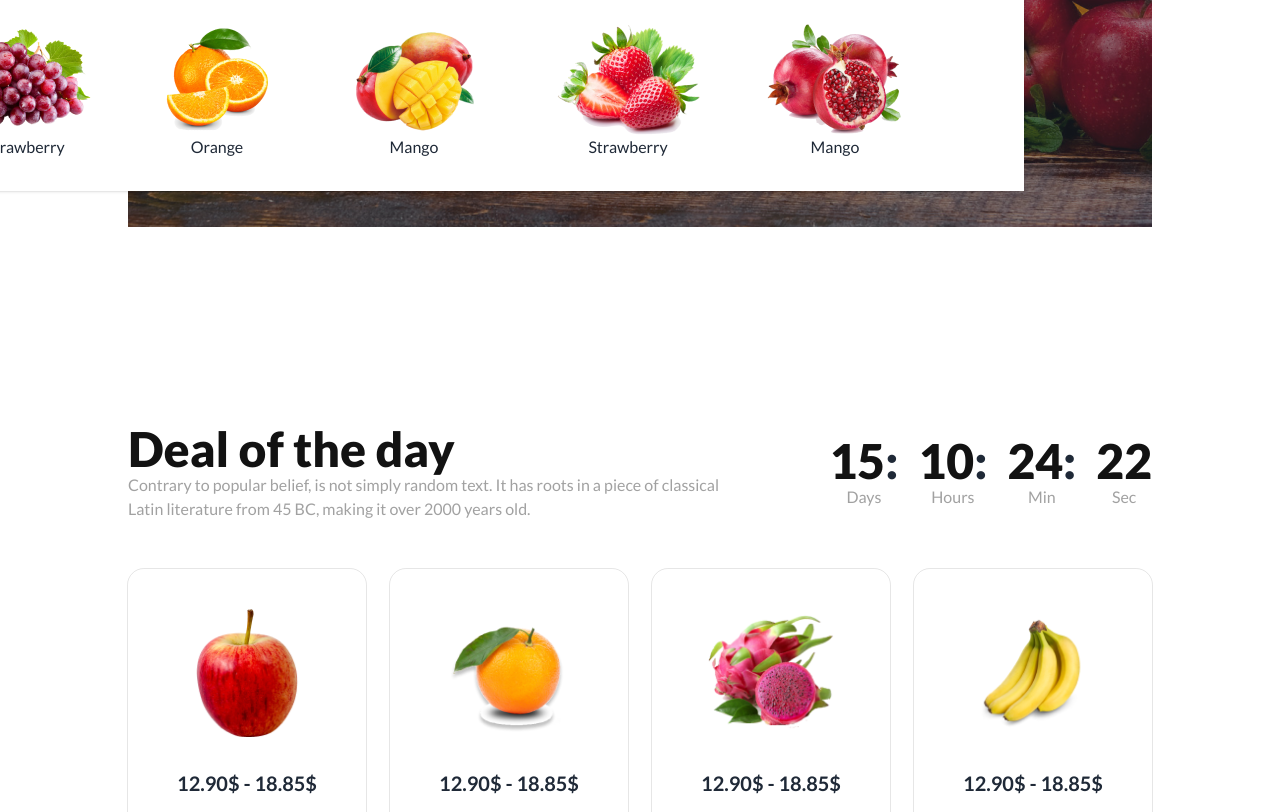
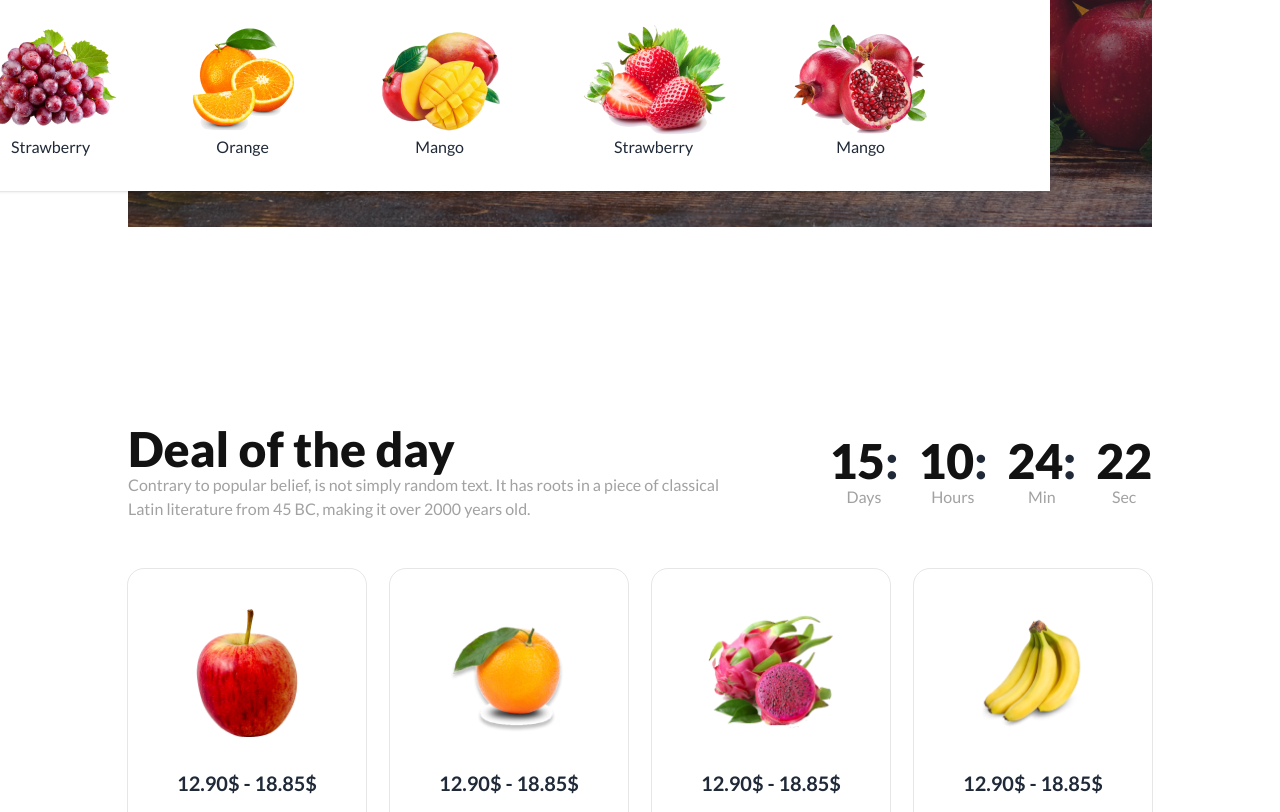
Before and after one commit to mdnurnabihsn/fruit-burst, a plain HTML site: page index.html in a window 1280 px wide. Shown: the part 593-1405 px from the top of the page. Drawn offline with nearby package versions, Linux system fonts and the light colour scheme; grey boxes are pictures that could not be loaded.

Commit message:
final revision

```diff
--- a/index.html
+++ b/index.html
@@ -154,7 +154,7 @@
 
       <!-- banner poster section -->
       <div
-        class="absolute bottom-4 right-[20%] flex justify-center items-center mx-auto w-[1190px] h-[200px] bg-white shadow gap-16">
+        class="absolute bottom-4 right-[18%] flex justify-center items-center mx-auto w-[1190px] h-[200px] bg-white shadow gap-16">
         <div class="flex justify-center items-center flex-col">
           <img src="./images/fruit1.png" alt="">
           <h3 class="text-center">Strawberry</h3>
@@ -537,6 +537,8 @@
           </div>
           <!-- card & modal end -->
         </div>
+
+        <!-- bottom button -->
         <div class="flex justify-center items-center mt-12">
           <button class="btn btn-error text-white capitalize">Shop All</button>
         </div>
@@ -545,6 +547,8 @@
 
     <!-- meet the team section -->
     <section class="mt-36 ">
+
+      <!-- paragraph -->
       <div class="hero w-full h-[690px]" style="background-image: url('./images/banner1.png');">
         <div class="hero-overlay bg-opacity-60"></div>
         <div class="hero-content text-center text-neutral-content">
@@ -557,6 +561,8 @@
                 Latin literature from 45 BC, making it over 2000 years old.
               </p>
             </div>
+
+            <!-- introduction 1 -->
             <div class="flex justify-between items-center flex-row mt-12 gap-60">
               <div class="flex justify-center items-center flex-col">
                 <img class="mb-8" src="./images/member1.png" alt="">
@@ -568,6 +574,8 @@
                   <span><i class="fa-brands fa-linkedin text-[#F85559]"></i></span>
                 </div>
               </div>
+
+              <!-- introduction 2 -->
               <div class="flex justify-center items-center flex-col">
                 <img class="mb-8" src="./images/member2.png" alt="">
                 <h1 class="text-2xl font-bold w-[185px] mb-3">Safia Chowdhury</h1>
@@ -578,6 +586,8 @@
                   <span><i class="fa-brands fa-linkedin text-[#F85559]"></i></span>
                 </div>
               </div>
+
+              <!-- introduction 3 -->
               <div class="flex justify-center items-center flex-col">
                 <img class="mb-8" src="./images/member3.png" alt="">
                 <h1 class="text-2xl font-bold w-[155px] mb-3">Rokib Hossain</h1>
@@ -588,6 +598,8 @@
                   <span><i class="fa-brands fa-linkedin text-[#F85559]"></i></span>
                 </div>
               </div>
+
+              <!-- introduction 4 -->
               <div class="flex justify-center items-center flex-col">
                 <img class="mb-8" src="./images/member4.png" alt="">
                 <h1 class="text-2xl font-bold mb-3">Chaity</h1>
@@ -612,6 +624,7 @@
         <img class="h-[60px] mr-3" src="./images/logo.png" alt="">
         <h1 class="text-5xl font-bold">Fruit Brust</h1>
       </div>
+
       <div class=" flex justify-between items-center  mb-16 text-lg font-semibold gap-14">
         <a>Home</a>
         <a>About Us</a>
@@ -620,6 +633,7 @@
         <a>Support</a>
         <a>My Account</a>
       </div>
+
       <div class="flex gap-5">
         <a href=""><i class="fa-brands fa-twitter fa-2x"></i></a>
         <a href=""><i class="fa-brands fa-facebook fa-2x"></i></a>
```
